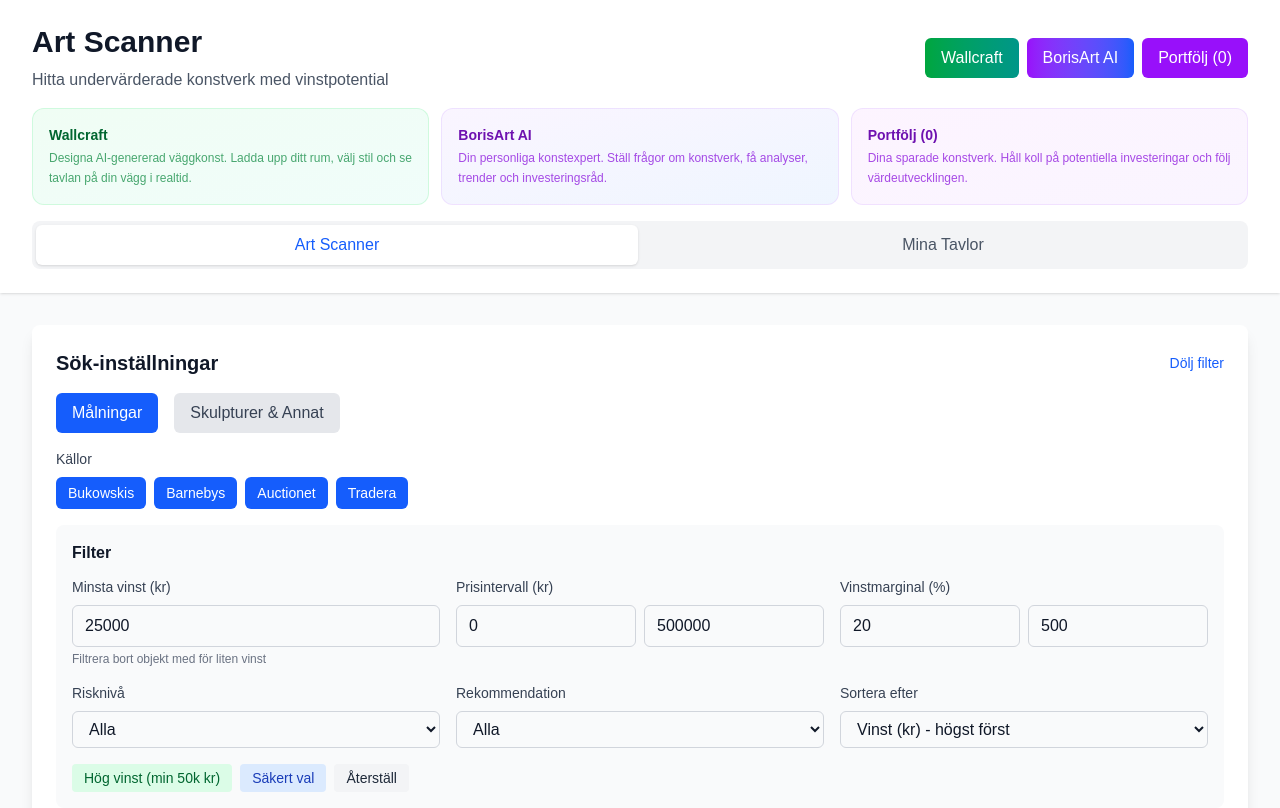
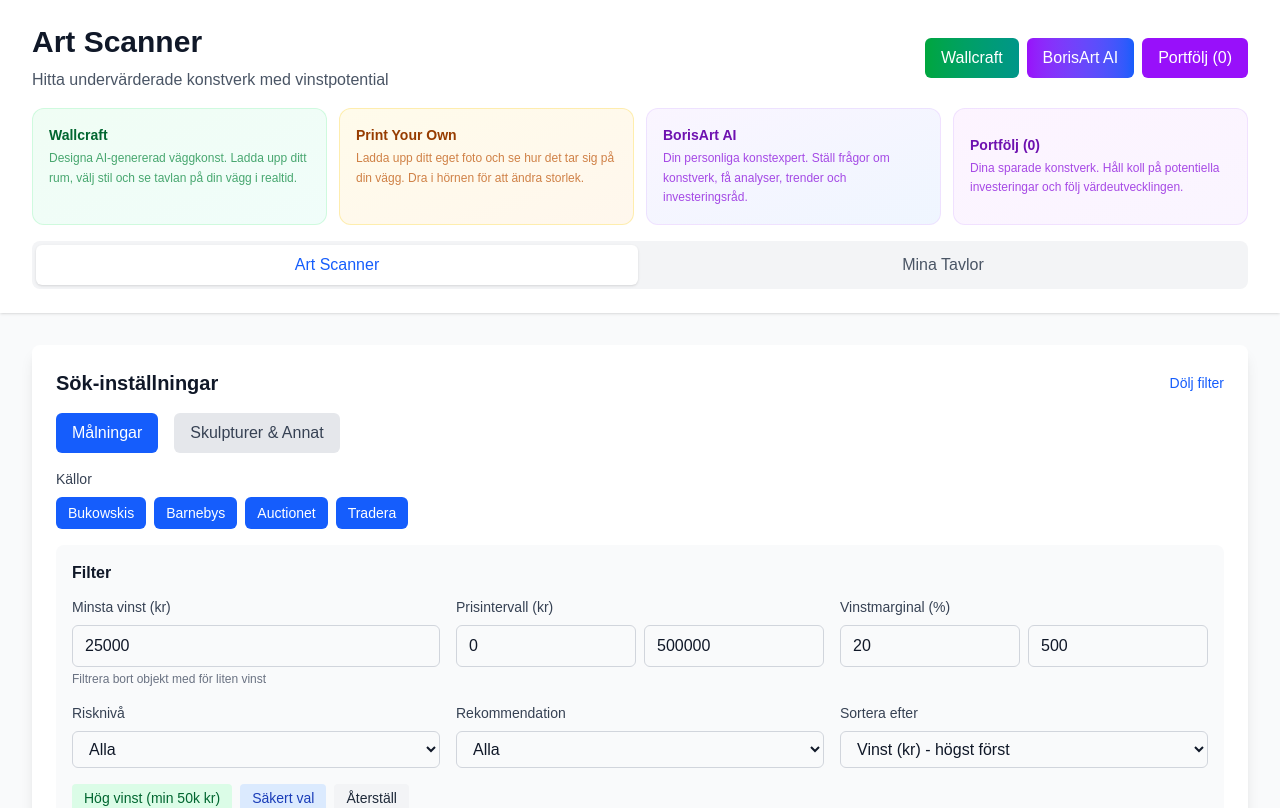
Before and after one commit to Mats6102hamberg/artboris, a Next.js app: page / in a window 1280 px wide. Shown: the top 808 px of the page. Built offline with nearby package versions, Linux system fonts and the light colour scheme.

Commit message:
feat: add Print Your Own card to main page grid

```diff
--- a/src/app/page.tsx
+++ b/src/app/page.tsx
@@ -175,11 +175,17 @@ export default function Home() {
           </div>
 
           {/* Beskrivningar under knapparna */}
-          <div className="mt-4 grid grid-cols-1 sm:grid-cols-3 gap-3">
+          <div className="mt-4 grid grid-cols-1 sm:grid-cols-2 lg:grid-cols-4 gap-3">
             <a href="/wallcraft" className="group block bg-gradient-to-br from-green-50 to-teal-50 border border-green-200/60 rounded-xl p-4 hover:shadow-md hover:border-green-300 transition-all">
               <h3 className="text-sm font-semibold text-green-800 group-hover:text-green-900">Wallcraft</h3>
               <p className="text-xs text-green-700/70 mt-1 leading-relaxed">
                 Designa AI-genererad väggkonst. Ladda upp ditt rum, välj stil och se tavlan på din vägg i realtid.
+              </p>
+            </a>
+            <a href="/wallcraft/print-your-own" className="group block bg-gradient-to-br from-amber-50 to-orange-50 border border-amber-200/60 rounded-xl p-4 hover:shadow-md hover:border-amber-300 transition-all">
+              <h3 className="text-sm font-semibold text-amber-800 group-hover:text-amber-900">Print Your Own</h3>
+              <p className="text-xs text-amber-700/70 mt-1 leading-relaxed">
+                Ladda upp ditt eget foto och se hur det tar sig på din vägg. Dra i hörnen för att ändra storlek.
               </p>
             </a>
             <button onClick={() => setShowBorisChat(!showBorisChat)} className="group text-left bg-gradient-to-br from-purple-50 to-blue-50 border border-purple-200/60 rounded-xl p-4 hover:shadow-md hover:border-purple-300 transition-all">
```
